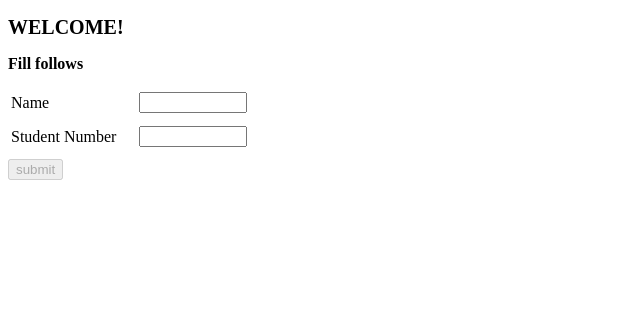
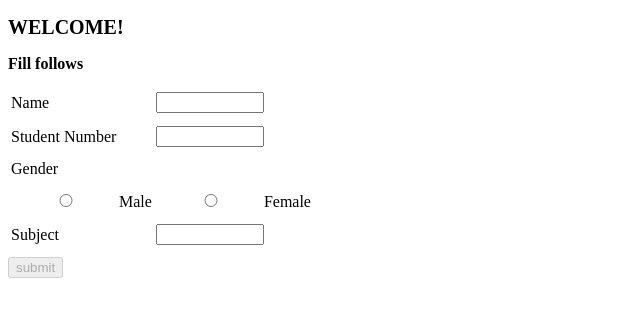
Before and after one commit to CSID-DGU/2025-1-OSSPrac-nux-04, a Flask app: page / in a window 1280 px wide. Shown: the top 317 px of the page, without its empty margins (0-640 px from the left). Run offline with Flask 3, Linux system fonts and the light colour scheme.

Commit message:
Modified by 6simho

```diff
--- a/Subject3_1/ex4.py
+++ b/Subject3_1/ex4.py
@@ -12,6 +12,8 @@ def result() :
         result = dict()
         result['Name'] = request.form.get('name')
         result['StuedentNumber'] = request.form.get('StudentNumber')
+        result['Gender'] = request.form.get('Gender')
+        result['Subject'] = request.form.get('Subject')
         # result['language'] = request.form.getlist('languages')
         # result['languages'] = ','.join(result['languages'])
         # return render_template('result.html',result=result)
--- a/Subject3_1/templates/input.html
+++ b/Subject3_1/templates/input.html
@@ -7,7 +7,7 @@
             font-weight: bold;
         }
         td{
-            padding-right: 20px;
+            padding-right: 1px;
             padding-bottom : 10px;
         }
         input{
@@ -28,6 +28,16 @@
                     <td><label for="StudentNumber">Student Number</label></td>
                     <td><input type="text" id="StudentNumber" name="StudentNumber" required></td>
                 </tr>
+                <tr>
+                    <td><label for="Gender">Gender</label></td>
+                </tr>
+                <tr>
+                    <td><label><input type="radio" value="Male" name="Gender" required />Male</label></td>
+                    <td><label><input type="radio" value="Female" name="Gender"/>Female</label></td>
+                </tr>
+                <tr>
+                    <td><label for="Subject">Subject</label></td>
+                    <td><input type="text" id="Subject" name="Subject" required></td>
             </table>
 
             <input type="hidden" id="Full-email" name="Full-email">
```
